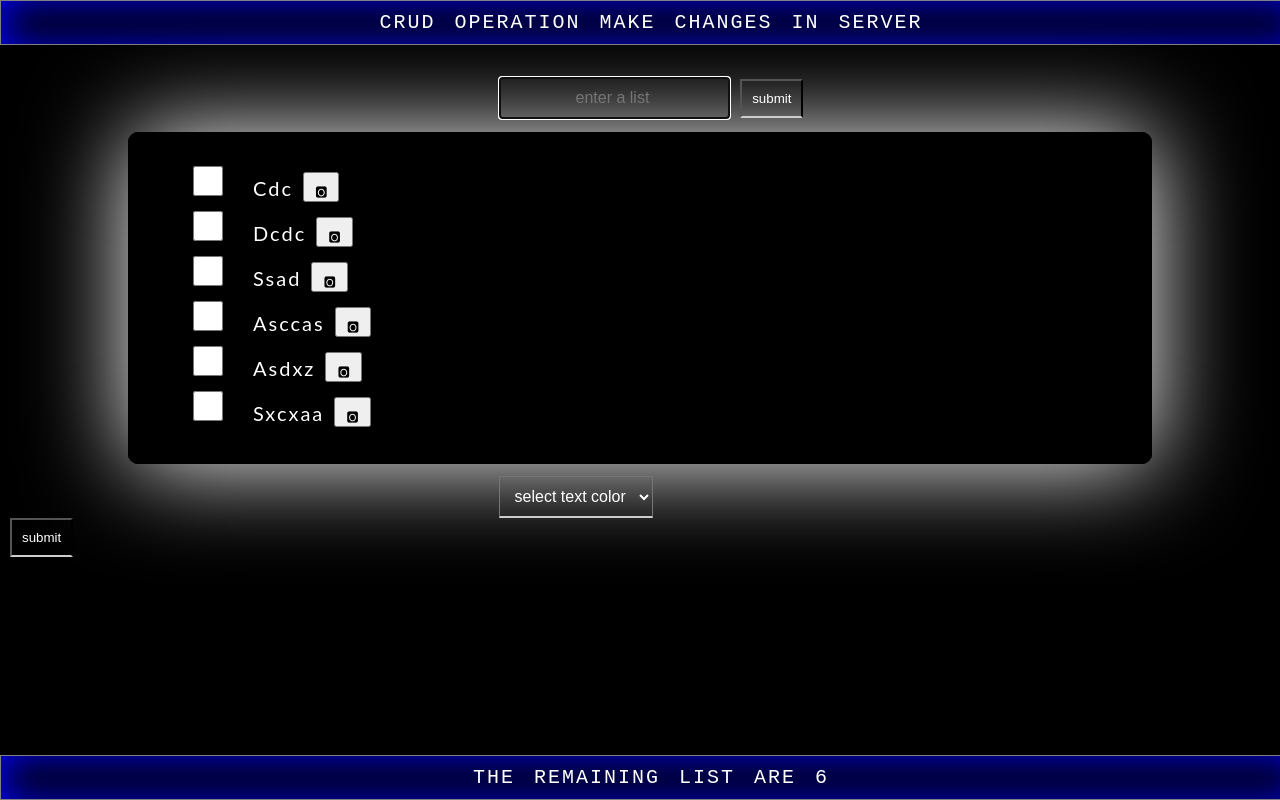
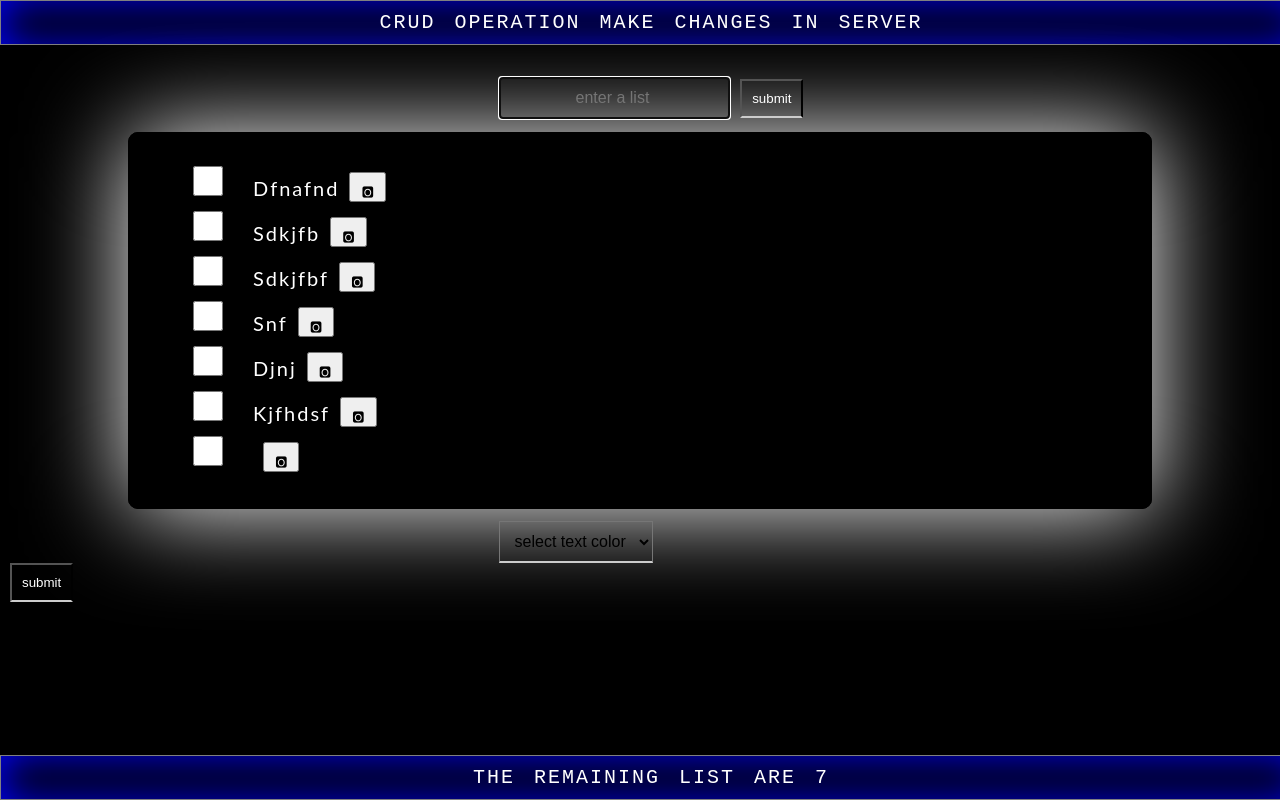
Before and after one commit to KESAVAN-18/CRUD_project, a React (Create React App) app: page / in a window 1280 px wide. Built offline with nearby package versions, Linux system fonts and the light colour scheme; data requests are answered from the project's data file.

Commit message:
Adding items and function

```diff
--- a/data/db.json
+++ b/data/db.json
@@ -1,34 +1,39 @@
 {
   "items": [
     {
+      "id": 1,
+      "checked": false,
+      "productName": "dfnafnd"
+    },
+    {
+      "id": 2,
+      "checked": false,
+      "productName": "sdkjfb"
+    },
+    {
+      "id": 3,
+      "checked": false,
+      "productName": "sdkjfbf"
+    },
+    {
       "id": 4,
       "checked": false,
-      "productName": "cdc"
+      "productName": "snf"
     },
     {
-      "id": 10,
+      "id": 5,
       "checked": false,
-      "productName": "dcdc"
+      "productName": "djnj"
     },
     {
-      "id": 11,
+      "id": 6,
       "checked": false,
-      "productName": "ssad"
+      "productName": "kjfhdsf"
     },
     {
-      "id": 12,
+      "id": 7,
       "checked": false,
-      "productName": "asccas"
-    },
-    {
-      "id": 13,
-      "checked": false,
-      "productName": "asdxz"
-    },
-    {
-      "id": 14,
-      "checked": false,
-      "productName": "sxcxaa"
+      "productName": ""
     }
   ]
 }
--- a/src/App.js
+++ b/src/App.js
@@ -11,10 +11,11 @@ import ColorChange from './ColorChange';
 function App() {
   const [input,setinput] = useState([])
   const [additem,setAdditem] = useState('')
-  const[changing,setchanging]= useState('')
+  const[changing,setchanging] = useState('')
+
    //fetch item from outer made by me
 
-  const API_URL = "http://localhost:3500/items"
+  const API_URL = " http://localhost:8080/items"
     const  [isLoading,setIsloading] = useState(true)
     const [fetchError , setFetchError] = useState(null)
 
@@ -110,7 +111,6 @@ function App() {
        e.preventDefault()
         adding(additem)
         setAdditem('')
-        console.log('hi')
  }
 
       // use ref
--- a/src/ColorChange.js
+++ b/src/ColorChange.js
@@ -3,9 +3,8 @@ import React from 'react'
 const ColorChange = ({returnFocus,handleSubmiting,changing,setchanging}) => {
   return (
     <div className='colorchanges'>
-       <form onSubmit={handleSubmiting}>
-          <section>
-              <select
+      <section>
+          <select
                   className='optionTag'
                   value={changing}
                   onChange={(e)=>{setchanging(e.target.value)}}>
@@ -28,8 +27,7 @@ const ColorChange = ({returnFocus,handleSubmiting,changing,setchanging}) => {
                       <option value = "black">black</option>
              </select>
       </section>
-
-
+   <form onSubmit={handleSubmiting}>
          <button
               className="send"
               role="submit"
--- a/src/Content.js
+++ b/src/Content.js
@@ -14,7 +14,7 @@ const Content = ({input,handleChange,handleDelete,changing}) => {
                           />
                              <label onClick={()=>handleChange(item.id)}
                                     className="inputText">
-                                 {item.productName}</label>
+                                   {item.productName}</label>
 
                           <button
                               role='button'
--- a/src/apiRequest.js
+++ b/src/apiRequest.js
@@ -1,6 +1,6 @@
-const apiRequest = async(url='', optionalObj = null , errMsg = null)=>{
+const apiRequest = async(url = '', optionalObj = null , errMsg = null)=>{
     try {
-      const responce = await fetch (url,optionalObj)
+        const responce = await fetch (url,optionalObj)
         if(!responce.ok) throw Error ('PLSE RELOAD THE APP')
     } catch (err) {
       errMsg =  err.message
--- a/src/index.css
+++ b/src/index.css
@@ -126,6 +126,6 @@ select{
   margin-top: 8%;
   margin-left:39%;
   text-align: center;
-  color: white;
+  color: black;
   transition: border-color 0.3s ease-in-out;
 }
```
